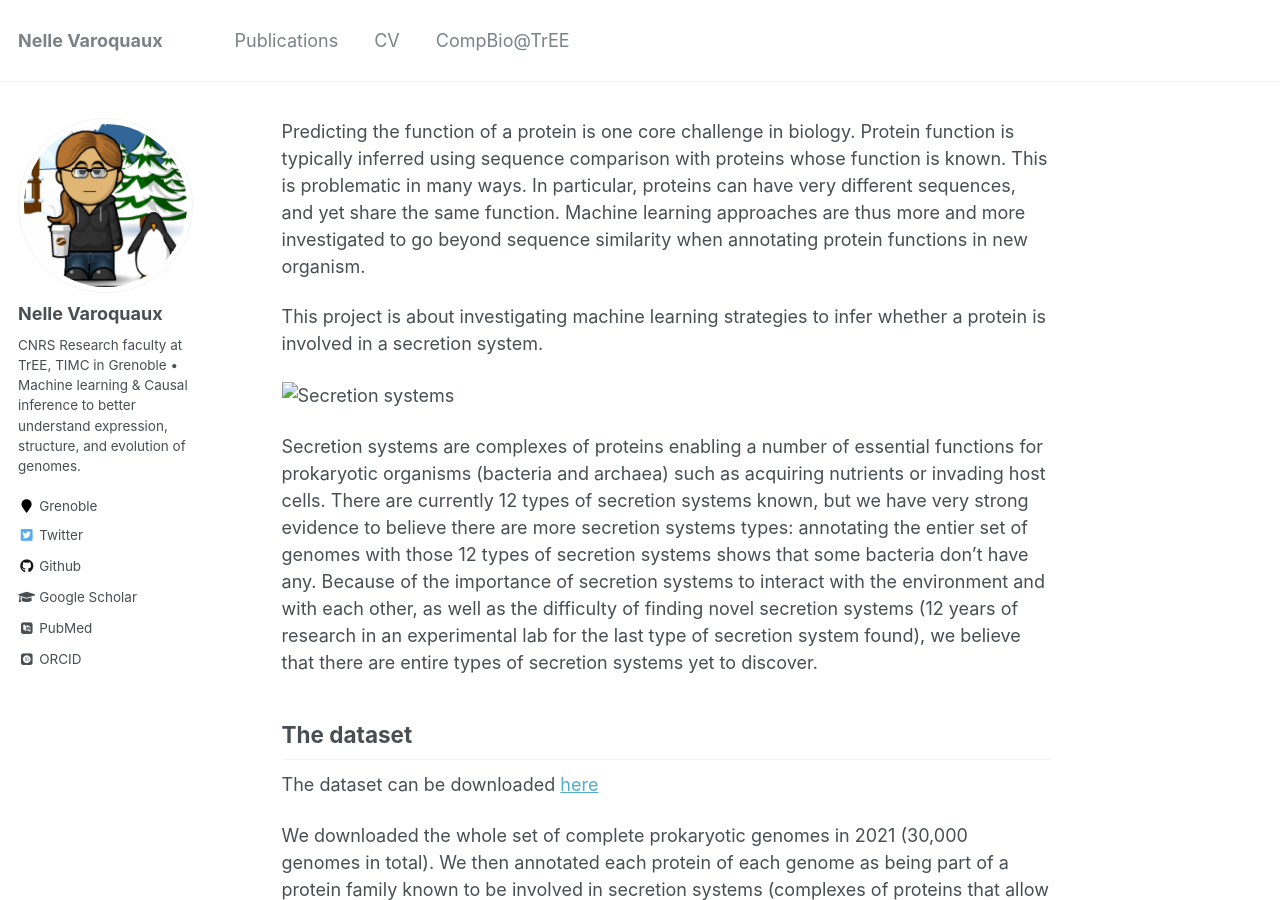
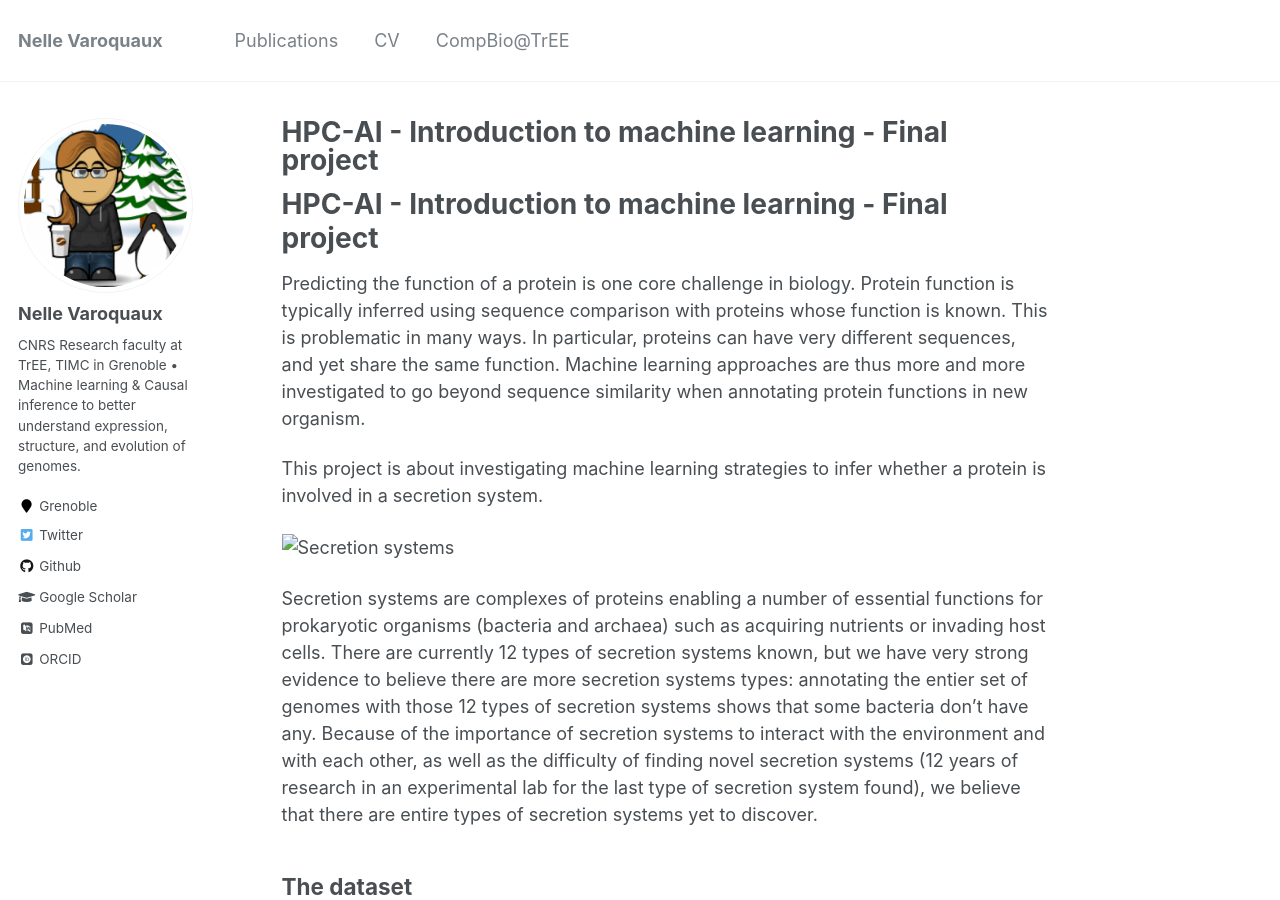
Before and after one commit to NelleV/nellev.github.io, a Jekyll site: the page built from teaching/hpcai.md, in a window 1280 px wide and 900 px high. Built offline with Jekyll 4.4.1, drawn with Linux system fonts in a browser that asks for light colours; some web fonts are replaced; our own code applies the rules of GitHub Pages for plain Markdown files.

Commit message:
Adding title to webpage

```diff
--- a/teaching/hpcai.md
+++ b/teaching/hpcai.md
@@ -4,6 +4,8 @@
 subtitle: "protein function prediction"
 permalink: /teaching/hpcai
 ---
+
+# HPC-AI - Introduction to machine learning - Final project
 
 
 Predicting the function of a protein is one core challenge in biology. Protein
```
